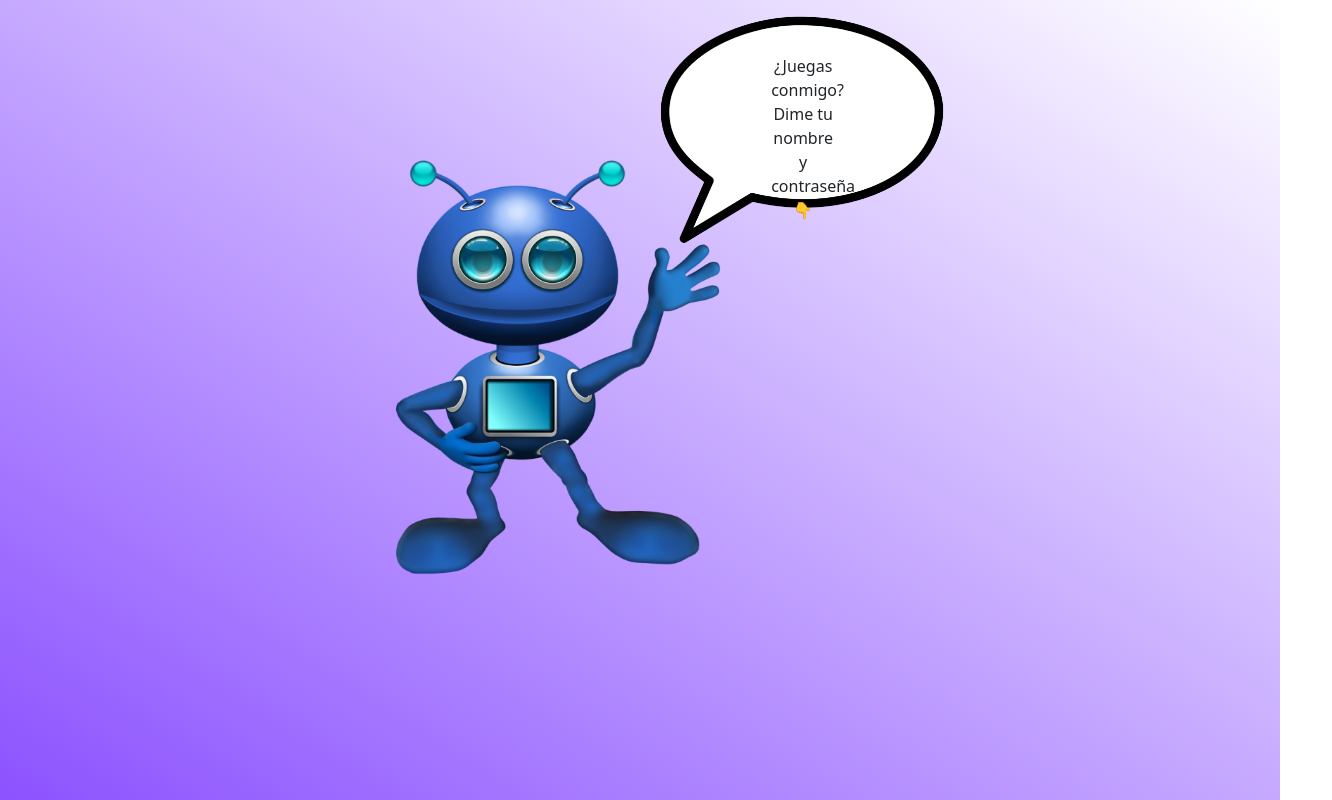
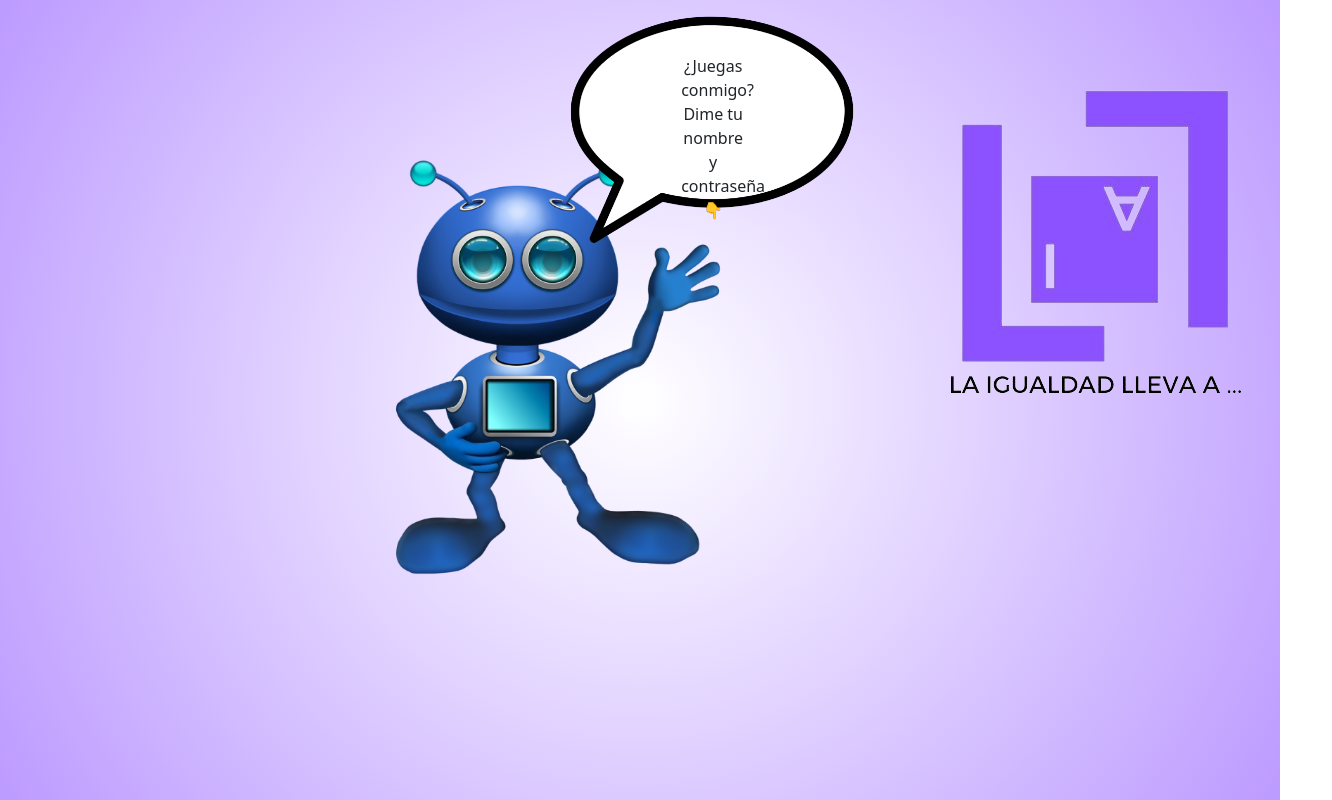
Before and after one commit to Perezdh13/Lila-Proyect, a React (Create React App) app in the folder client/: page / in a window 1280 px wide. Shown: the whole page, 1332 px wide, since content can reach past the window. Built offline with nearby package versions, Linux system fonts and the light colour scheme.

Commit message:
change background

```diff
--- a/client/src/App.js
+++ b/client/src/App.js
@@ -6,7 +6,8 @@ import 'bootstrap/dist/js/bootstrap.min.js';
 
 function App() {
   return (
-    <div className="App" style={{background:"linear-gradient(to right top, #8C52FF, #FFFFFF)", height:"100vh"}}>
+   <div className="App" style={{background: "radial-gradient(1300px at center, #FFFFFF,#8C52FF)", height: "100vh"}}>
+      <img src={logoLila} style={{position:"absolute", marginLeft:"65vw"}}/>
      <Router />
     </div>
   );
--- a/client/src/components/home/Bubble.jsx
+++ b/client/src/components/home/Bubble.jsx
@@ -41,7 +41,7 @@ function Bubble() {
   };
 
   return (
-    <div className='Bubble'>
+    <div className='Bubble'style={{margin:"0px"}}>
       <div className='container' style={{marginRight:"0px"}}>
         <div className='texto-contenedor' style={{width: "25vw", height:"15vh", position:"relative"}}>
           <img src={BubbleRight} style={{width:"25vw", position:'absolute'}}/>
```
